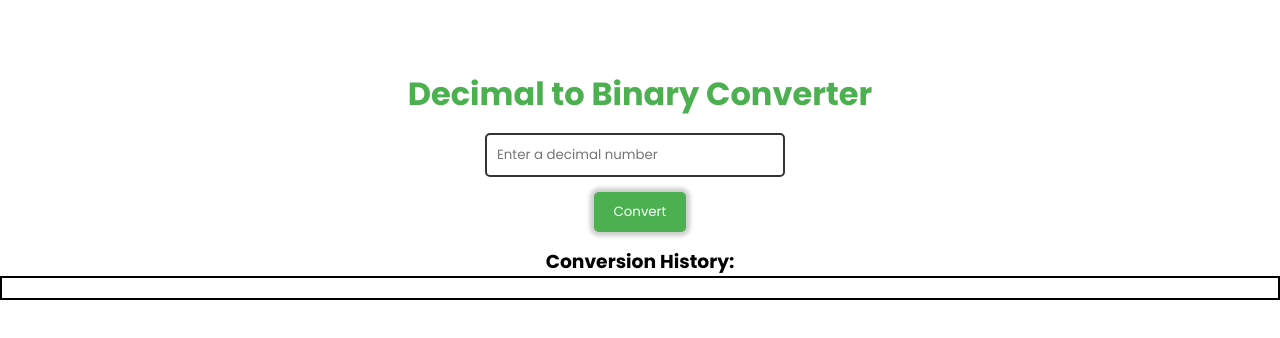
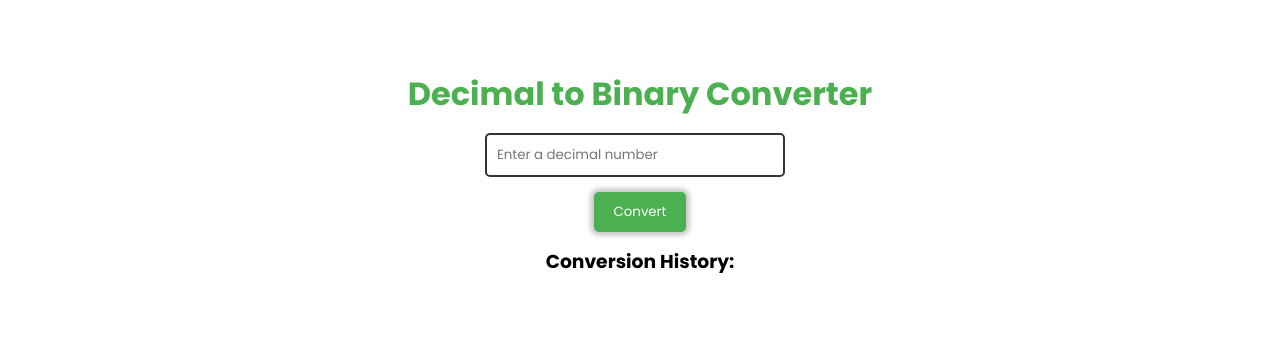
Before and after one commit to KelvinCode1234/decimal-binary-converter, a React (Vite) app: page / in a window 1280 px wide. Shown: the top 338 px of the page. Built offline with nearby package versions, Linux system fonts and the light colour scheme.

Commit message:
Update Binary.css

```diff
--- a/src/components/Binary.css
+++ b/src/components/Binary.css
@@ -59,13 +59,14 @@
 
 ul {
   list-style-type: none;
-    padding: 10px;
-    border: 2px solid #000;
+  padding: 0; /* Remove padding from ul (let li handle spacing) */
 }
 
 li {
   font-size: 18px;
-    margin: 5px 0px;
+  margin: 5px 0;
+  padding: 10px; /* Move padding here */
+  border: 2px solid #000; /* Move border here */
 }
 
 @keyframes flipInY {
```
Lines whose indentation alone changed are shown as unchanged.
